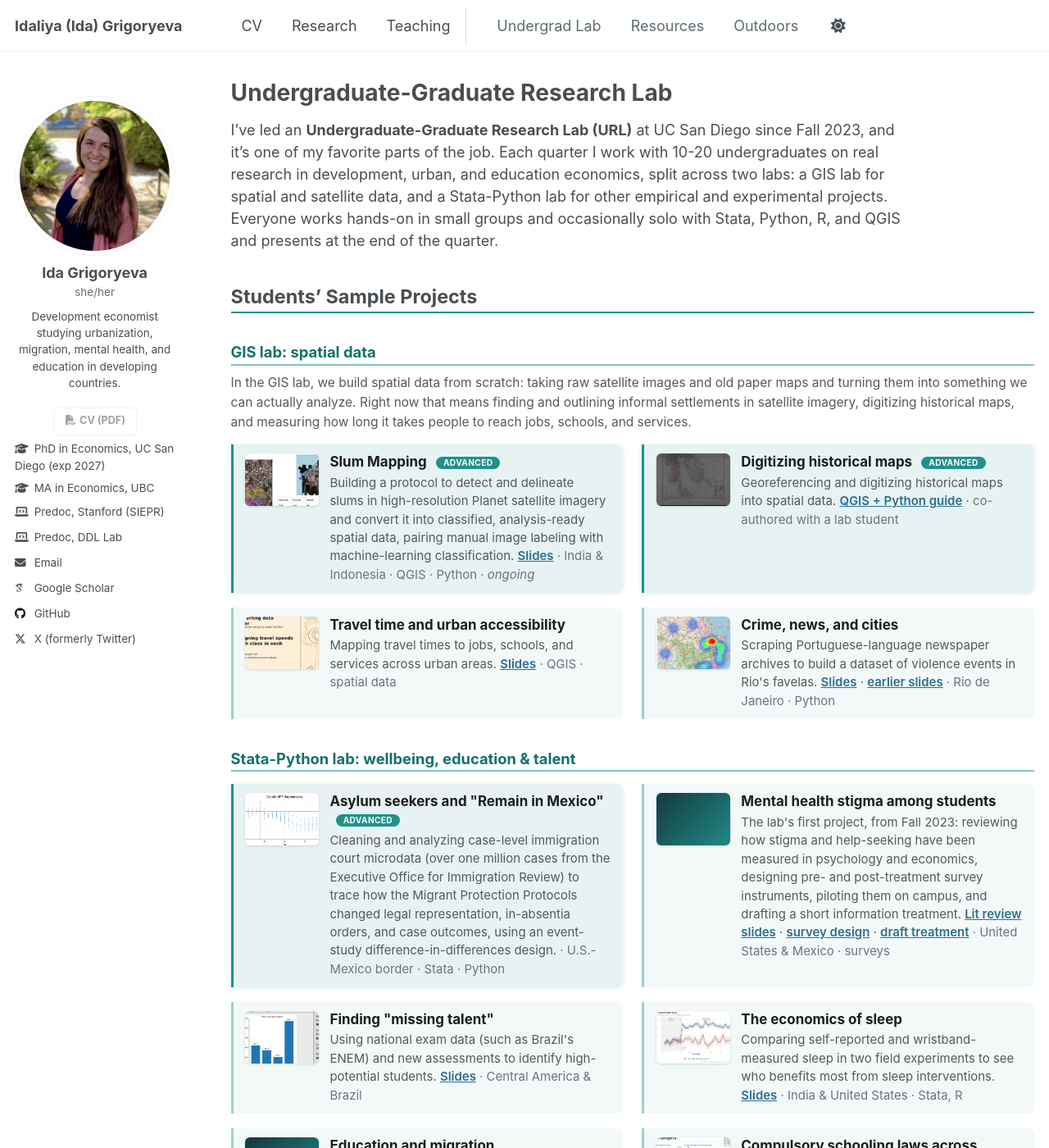
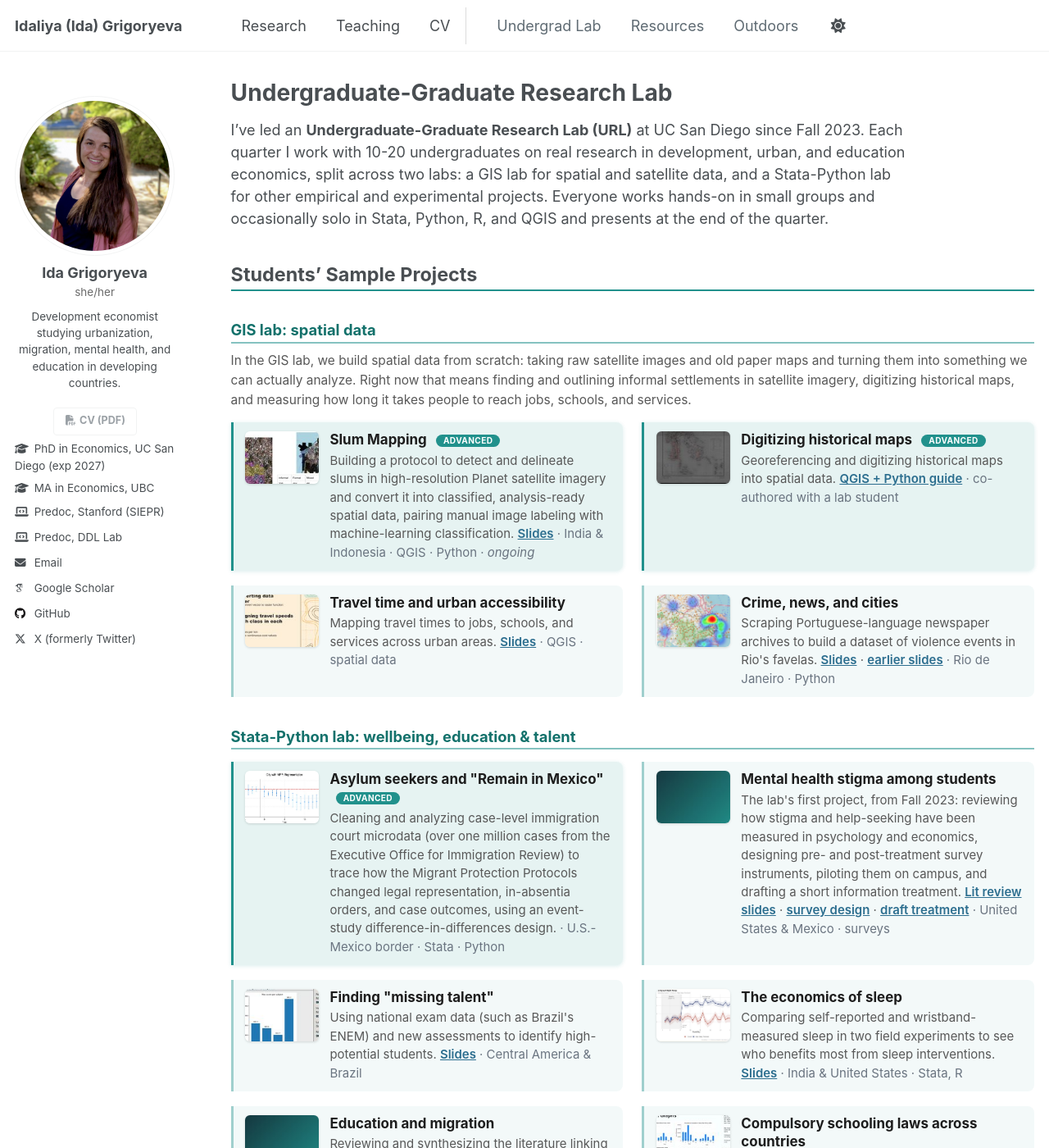
Before and after one commit to idagri/idagri.github.io, a Jekyll site: the page built from _pages/lab_URL.md, in a window 1280 px wide and 1400 px high. Shown: the whole window at 82% size. Built offline with Jekyll 4.4.1, drawn with Linux system fonts in a browser that asks for light colours; some web fonts are replaced; a script that is not in the unit is left out.

Commit message:
Site: presentations, pre-registration, BA abstract, nav order, teaching footnotes, wording fixes
Research (items 1-5):
- Mexico MH: added the two 2023 presentations (UCSD-ITAM Collaborative Workshop at UCSD; ITAM Applied
  Econometrics guest lecture) to the front of the Presented-at list.
- Teachers / chronic stress: added the AEA pre-registration (trials/18308) and its registered abstract
  verbatim. That trial is the Guatemala SanaMente study, AEARCTR-0018308.
- Publications: journal line keeps its own line and its italics; font-size, color, and font-weight:500
  dropped so the rest inherits the theme default. The teal on the journal name is gone too, since that
  was a color change.
- BA thesis: abstract condensed from 'City-Country Gap Abstract.docx' (283w -> 141w). Written in first
  person to match the entry, which lists no coauthors; the docx uses an academic 'we'.
- Research intro: removed the stress/burnout clause. Rephrasing the whole description is logged as
  low-priority in the handover.

Lab (item 8): dropped 'and it's one of my favorite parts of the job'; 'with Stata' -> 'in Stata'.

Resources (item 9): 'Claude Cowork for economists: workshop' -> 'Claude Desktop Workshop for Economists'.

Nav (item 12): order is now Research, Teaching, CV, then the extras. In the collapsed mobile dropdown
the separator that divides standard tabs from extras now renders as a horizontal rule under CV instead
of a stray vertical line, since those items stack vertically there.

Teaching (item 7): removed the Graduate-tag explainer (the badge itself stays). The two remaining notes
are now real numbered footnotes, anchored from the Evaluations column header and from the one Spring
2025 instructor link that needs it. 'Earlier teaching' is no longer a trailing note: NRU HSE is a table
group with a 2013-2014 row, role marked '(Grader)'. Safe for the auto-count, which stops at the UBC
header.

Co-Authored-By: Claude Opus 4.8 <noreply@anthropic.com>

```diff
--- a/_data/navigation.yml
+++ b/_data/navigation.yml
@@ -3,14 +3,14 @@
 
 main:
   # "About" is intentionally omitted: the site title (name) already links to the homepage.
-  - title: "CV"
-    url: /files/CV_Ida_Grigoryeva_2026.pdf
-
   - title: "Research"
     url: /research/
 
   - title: "Teaching"
     url: /teaching/
+
+  - title: "CV"
+    url: /files/CV_Ida_Grigoryeva_2026.pdf
 
   - title: "Undergrad Lab"
     url: /lab/
--- a/_includes/head/custom.html
+++ b/_includes/head/custom.html
@@ -18,6 +18,10 @@
 .greedy-nav .masthead__menu-item.nav-extra > a { color:#5f6b73; }
 .greedy-nav .masthead__menu-item.nav-extra > a:hover { color:inherit; }
 .greedy-nav .masthead__menu-item.nav-extra-first { margin-left:1.4rem; border-left:1px solid #dcdcdc; padding-left:1.1rem; }
+/* In the collapsed (mobile) dropdown the items stack vertically, so the divider that separates the
+   standard tabs from the extras has to lie flat: a rule under CV instead of a stray vertical line. */
+.greedy-nav .hidden-links .masthead__menu-item.nav-extra-first { margin-left:0; padding-left:0; border-left:0;
+  border-top:1px solid #dcdcdc; margin-top:.35rem; padding-top:.35rem; }
 .greedy-nav .masthead__menu-item.has-sub { position:relative; }
 .greedy-nav .submenu{ display:none; position:absolute; left:0; top:100%; min-width:11rem; z-index:40; margin:0; padding:.3rem 0;
   list-style:none; background:#fff; border:1px solid #e4e4e4; border-radius:6px; box-shadow:0 8px 22px rgba(0,0,0,.13); }
@@ -31,6 +35,7 @@
 html[data-theme="dark"] .greedy-nav .submenu{ background:#252a33; border-color:#3a3f48; }
 html[data-theme="dark"] .greedy-nav .submenu a{ color:#cfd3d8; }
 html[data-theme="dark"] .greedy-nav .masthead__menu-item.nav-extra-first{ border-left-color:#3a3f48; }
+html[data-theme="dark"] .greedy-nav .hidden-links .masthead__menu-item.nav-extra-first{ border-top-color:#3a3f48; }
 
 /* ---- Design refinements: viridis system, readability, accessibility ---- */
 :root{
--- a/_pages/lab_URL.md
+++ b/_pages/lab_URL.md
@@ -39,7 +39,7 @@ html[data-theme="dark"] .proj{ background:rgba(45,170,160,.08); border-color:rgb
 html[data-theme="dark"] .place{ background:rgba(45,170,160,.2); color:#6fd0c8; border-color:rgba(45,170,160,.4); }
 </style>
 
-I've led an **Undergraduate-Graduate Research Lab (URL)** at UC San Diego since Fall 2023, and it's one of my favorite parts of the job. Each quarter I work with 10-20 undergraduates on real research in development, urban, and education economics, split across two labs: a GIS lab for spatial and satellite data, and a Stata-Python lab for other empirical and experimental projects. Everyone works hands-on in small groups and occasionally solo with Stata, Python, R, and QGIS and presents at the end of the quarter.
+I've led an **Undergraduate-Graduate Research Lab (URL)** at UC San Diego since Fall 2023. Each quarter I work with 10-20 undergraduates on real research in development, urban, and education economics, split across two labs: a GIS lab for spatial and satellite data, and a Stata-Python lab for other empirical and experimental projects. Everyone works hands-on in small groups and occasionally solo in Stata, Python, R, and QGIS and presents at the end of the quarter.
 
 ## Students' Sample Projects
 
```
Also changed, not shown: _pages/research.md (+8 -7 lines), _pages/resources.md (+1 -1 lines), _pages/teaching.md (+15 -7 lines).
